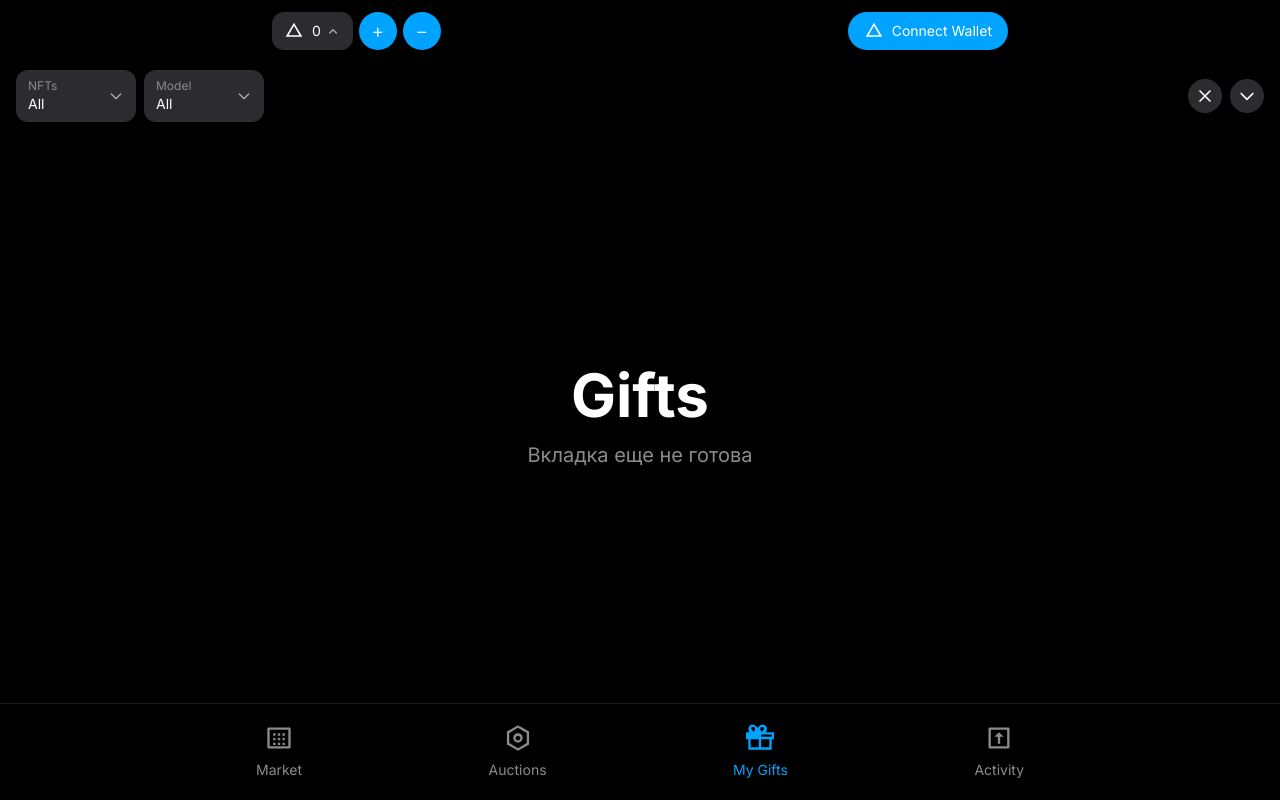
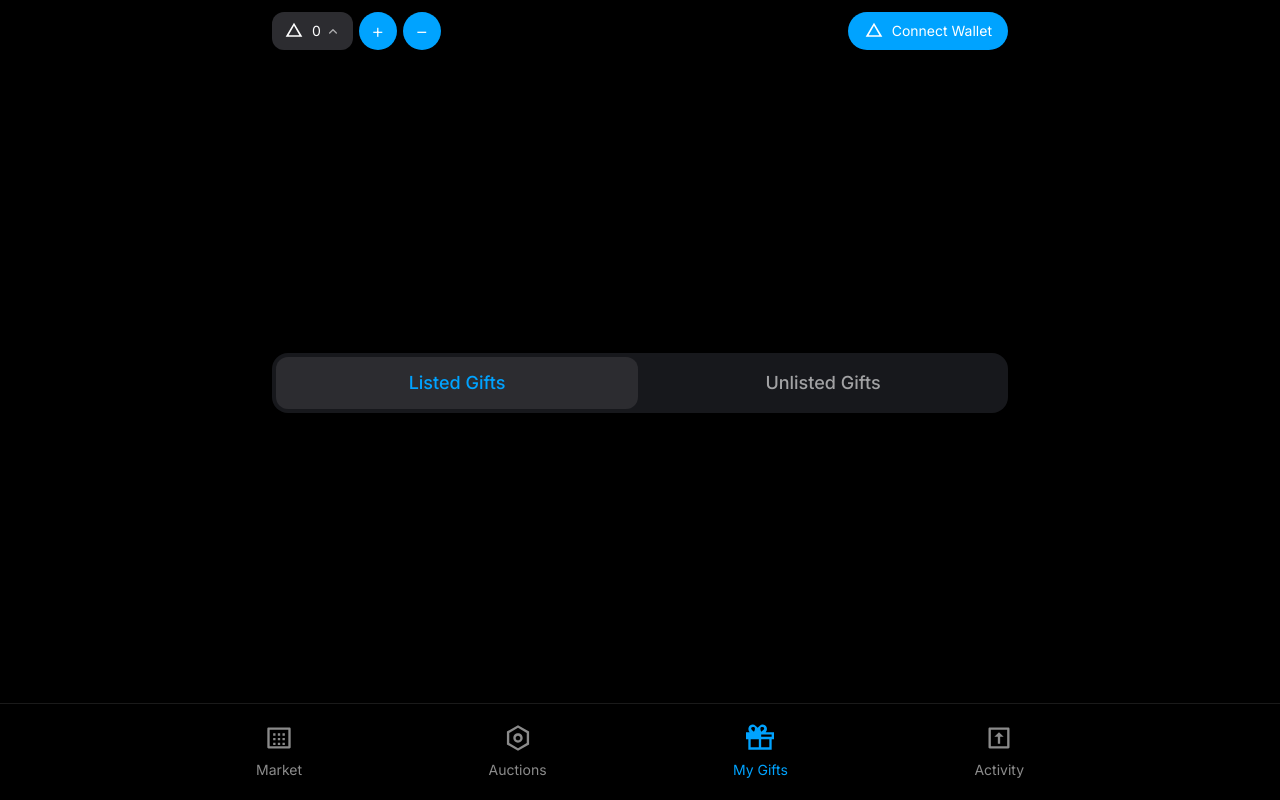
Before and after one commit to useriiefokrjkgjrkgkgkjkg/mini-app-nft, a Next.js app: page / in a window 1280 px wide. Both pictures are taken after a click on the button "My Gifts". Built offline with nearby package versions, Linux system fonts and the light colour scheme.

Commit message:
Update Gifts tab with Listed/Unlisted sections

```diff
--- a/app/page.tsx
+++ b/app/page.tsx
@@ -85,6 +85,7 @@ export default function Home() {
       </div>
 
       {/* Панель фильтров */}
+      {activeTab !== 'gifts' && (
         <div className="w-full bg-black px-4 py-2 flex items-center justify-between">
           {/* NFTs и Model фильтры */}
           <div className="flex items-center gap-2">
@@ -128,11 +129,25 @@ export default function Home() {
             </button>
           </div>
         </div>
+      )}
 
       {/* Основной контент */}
       <main className="flex-1 flex items-center justify-center">
         {activeTab === 'market' ? (
           <h1 className="text-white text-6xl font-bold">Soon</h1>
+        ) : activeTab === 'gifts' ? (
+          <div className="w-full max-w-3xl mx-auto px-4">
+            <div className="bg-[#17181C] rounded-2xl p-1">
+              <div className="grid grid-cols-2 gap-1">
+                <button className="py-3 px-4 rounded-xl bg-[#2C2C30] text-[#00A3FF] text-lg font-medium">
+                  Listed Gifts
+                </button>
+                <button className="py-3 px-4 rounded-xl text-white/60 text-lg font-medium">
+                  Unlisted Gifts
+                </button>
+              </div>
+            </div>
+          </div>
         ) : (
           <div className="flex flex-col items-center gap-4">
             <h1 className="text-white text-6xl font-bold capitalize">{activeTab}</h1>
```
Lines whose indentation alone changed are shown as unchanged.
